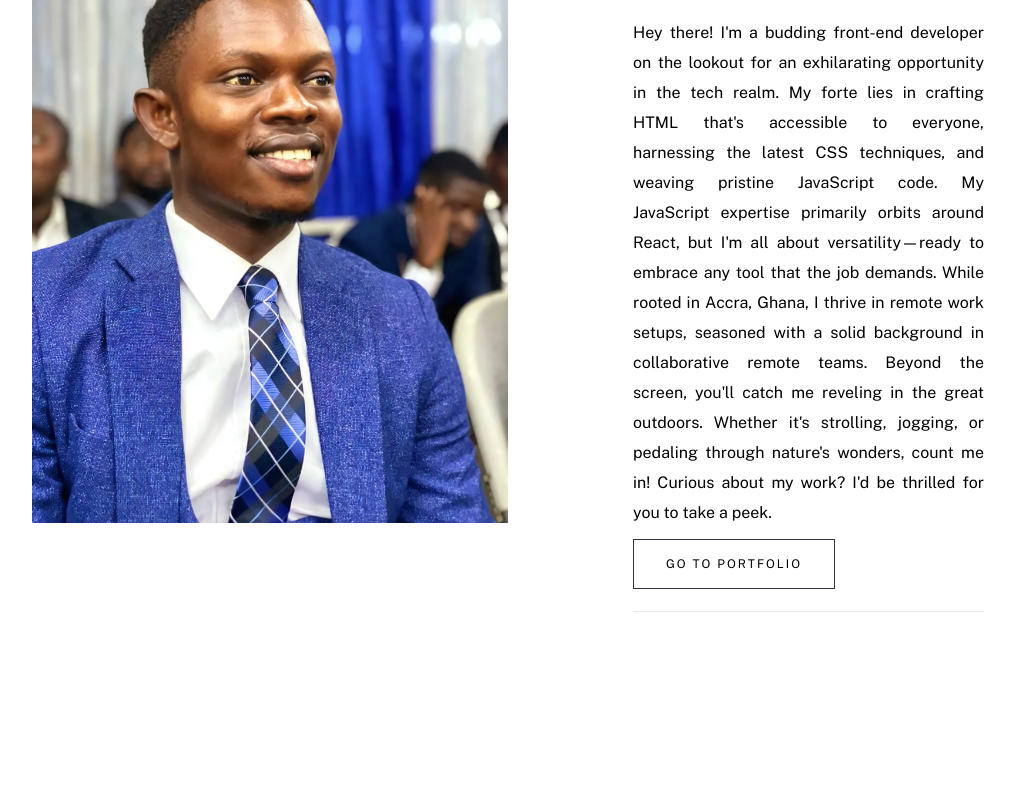
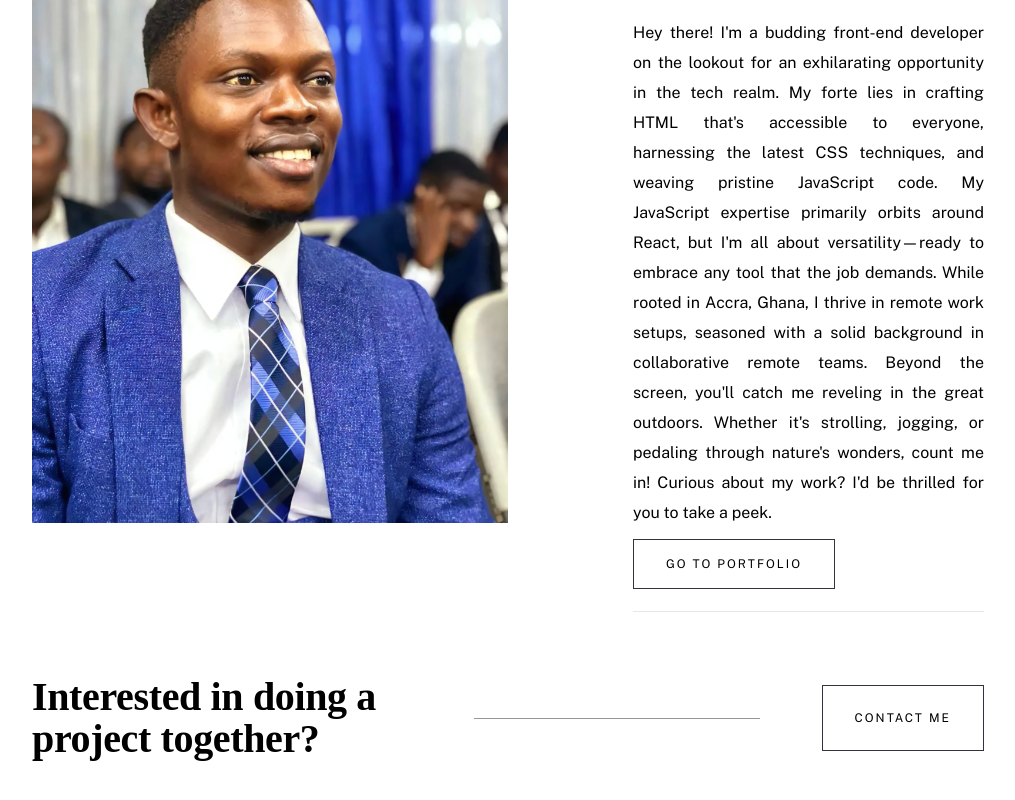
Before and after one commit to ortonb110/portfolio-site, a React (Vite) app: page / in a window 1280 px wide. Shown: the part 901-1701 px from the top of the page, without its empty margins (132-1147 px from the left). Before the commit the page ends 1567 px from the top, so only its background shows below. Built offline with nearby package versions, Linux system fonts and the light colour scheme; a web font is replaced by a local one.

Commit message:
Created sub footer component

```diff
--- /dev/null
+++ b/src/Components/SubFooter.jsx
@@ -0,0 +1,18 @@
+import { NavLink } from "react-router-dom";
+
+
+const SubFooter = () => {
+  return (
+    <section className="mobile md:tablet xl:desktop flex flex-col justify-center md:flex-row md:justify-between md:items-center xl:space-x-[3.2rem] lg:space-x-[2.2rem] md:space-x-[1rem]">
+      <h2 className="md:w-[40%] ">Interested in doing a project together?</h2>
+      <span className="md:w-[30%] h-[1px] bg-[#979797] hidden md:inline-block">
+
+      </span>
+    <NavLink to={'/contact'} className={`btnDefault border-primaryGreyishBlue hover:bg-primaryGreyishBlue hover:text-white`}>
+        contact me
+    </NavLink>
+    </section>
+  );
+};
+
+export default SubFooter;
--- a/src/Pages/Home.jsx
+++ b/src/Pages/Home.jsx
@@ -1,11 +1,13 @@
 import Hero from "../Components/Hero"
 import About from "../Components/About"
+import SubFooter from "../Components/SubFooter"
 
 const Home = () => {
   return (
     <div className=''>
       <Hero/>
       <About/>
+      <SubFooter/>
     </div>
   )
 }
```
